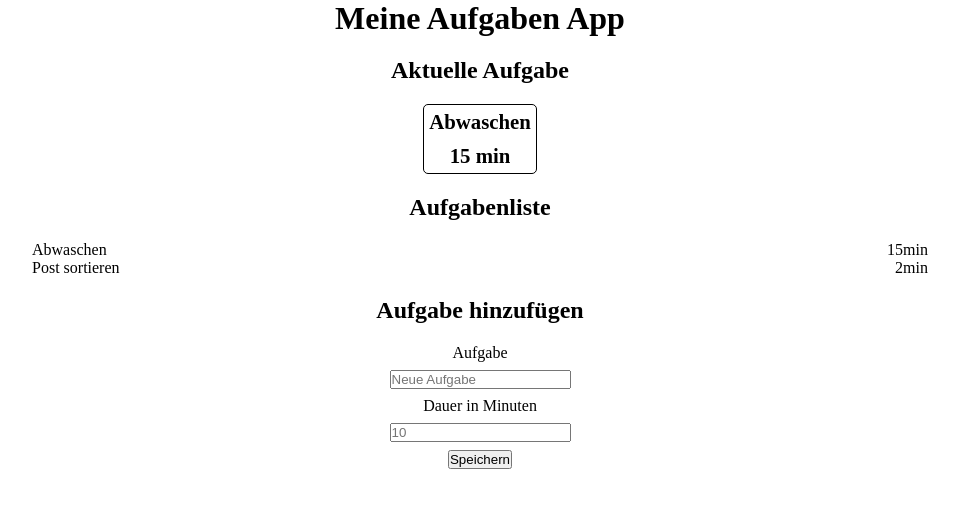
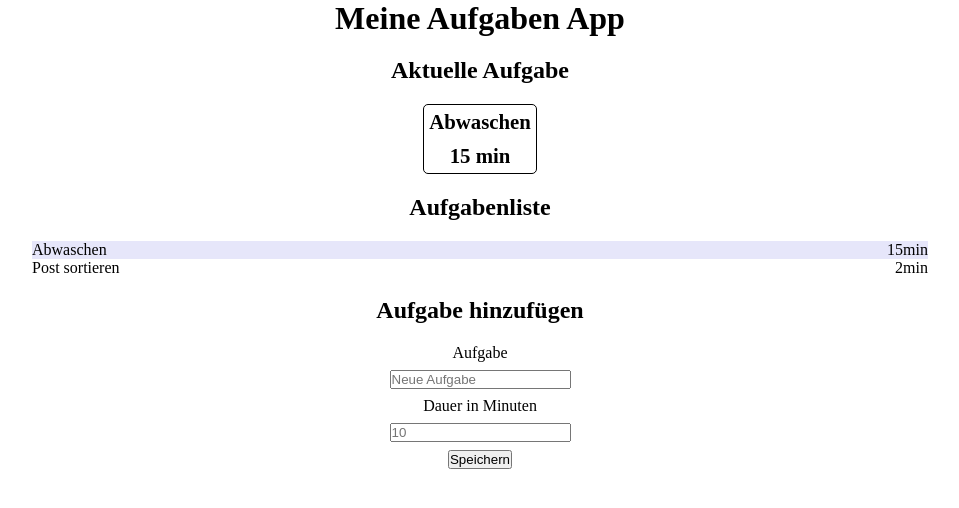
Before and after one commit to A11yship/capstone-project, a Next.js app: page / in a window 1280 px wide. Shown: the top 508 px of the page, without its empty margins (160-1119 px from the left). Built offline with nearby package versions, Linux system fonts and the light colour scheme.

Commit message:
Highlight first list entry

```diff
--- a/src/components/ListItem/StyledListItem.js
+++ b/src/components/ListItem/StyledListItem.js
@@ -3,6 +3,7 @@ import styled from 'styled-components';
 const StyledListItem = styled.li`
 	display: flex;
 	justify-content: space-between;
+	background-color: ${({current}) => (current ? 'lavender' : '')};
 `;
 
 export default StyledListItem;
--- a/src/pages/index.js
+++ b/src/pages/index.js
@@ -22,8 +22,8 @@ export default function HomePage() {
 				<CurrentTask />
 				<h2>Aufgabenliste</h2>
 				<StyledList role="list">
-					{tasks.map(task => (
-						<StyledListItem key={task.id}>
+					{tasks.map((task, index) => (
+						<StyledListItem key={task.id} current={index === 0}>
 							<span>{task.name}</span>
 							<span>{task.time}min</span>
 						</StyledListItem>
```
